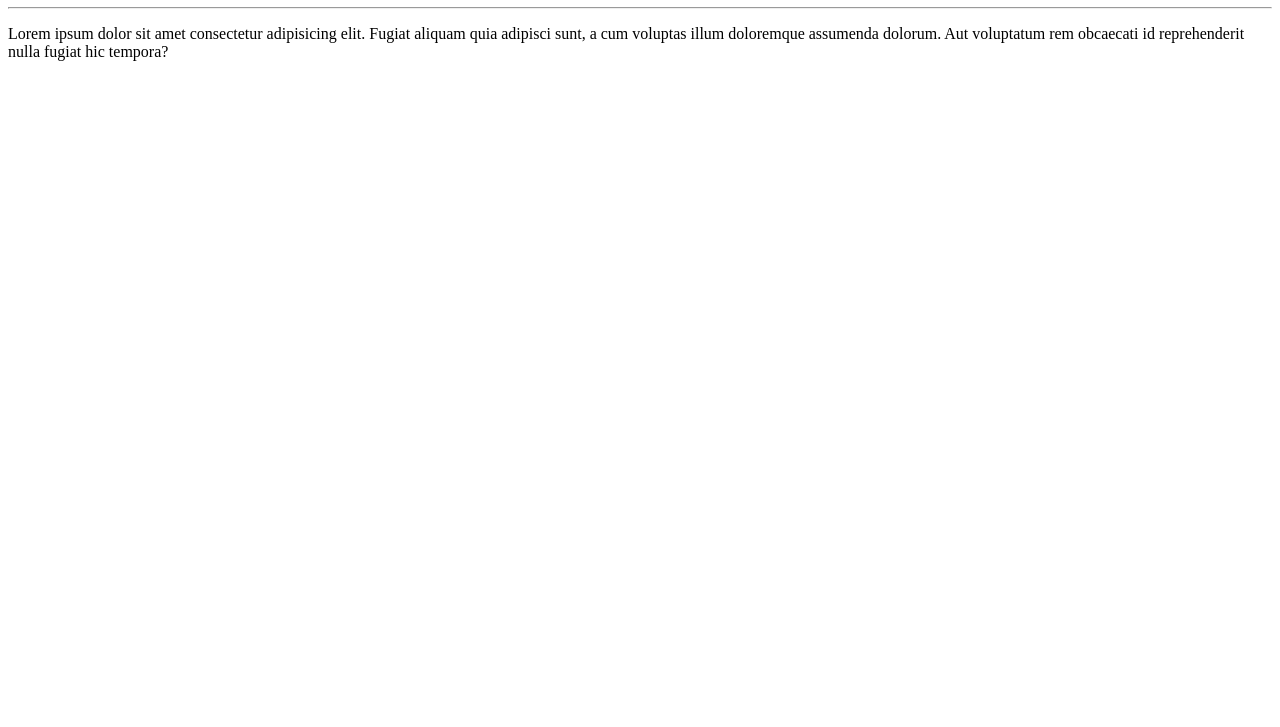
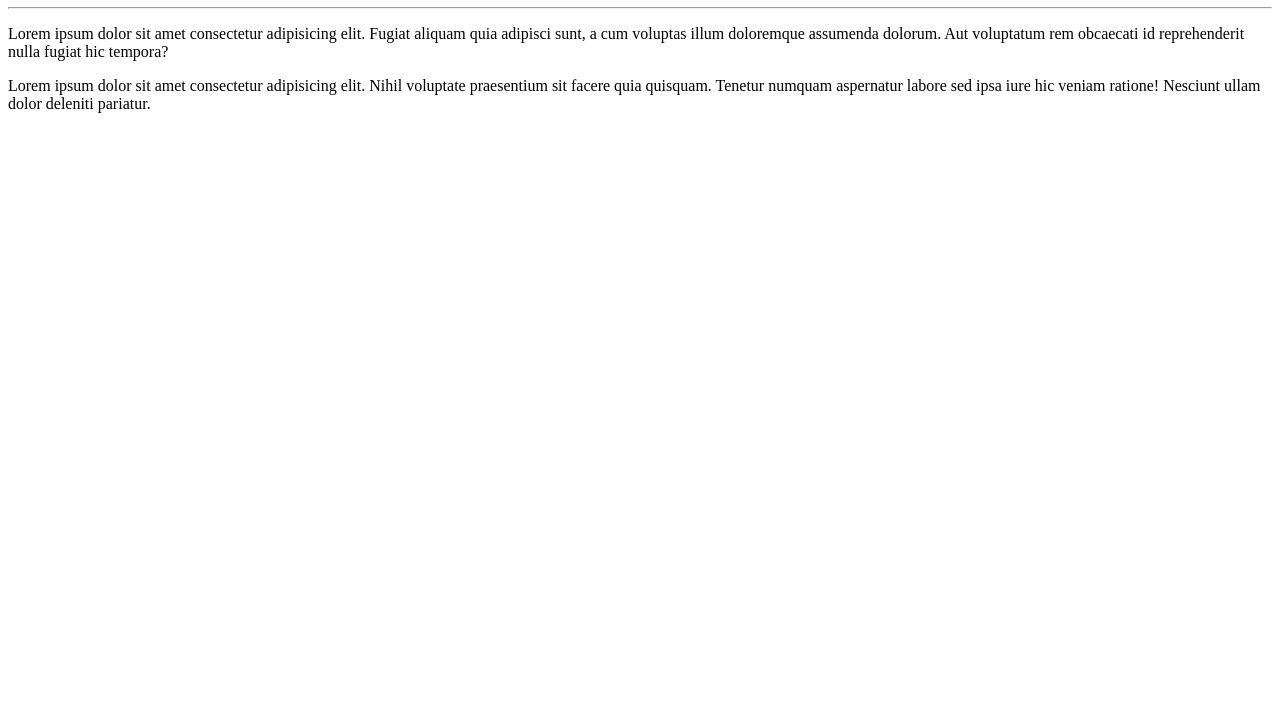
Before and after one commit to Sabrinaparussoli/OlaMundo, a plain HTML site: page SITE EXEMPLO/index.html in a window 1280 px wide. Shown: the part 73-800 px from the top of the page. Drawn offline with Linux system fonts and the light colour scheme.

Commit message:
adicionei um paragrafo

```diff
--- a/SITE EXEMPLO/index.html
+++ b/SITE EXEMPLO/index.html
@@ -10,5 +10,6 @@
     <h1>Olá, Mundo!</h1>
     <hr>
     <p>Lorem ipsum dolor sit amet consectetur adipisicing elit. Fugiat aliquam quia adipisci sunt, a cum voluptas illum doloremque assumenda dolorum. Aut voluptatum rem obcaecati id reprehenderit nulla fugiat hic tempora?</p>
+    <p>Lorem ipsum dolor sit amet consectetur adipisicing elit. Nihil voluptate praesentium sit facere quia quisquam. Tenetur numquam aspernatur labore sed ipsa iure hic veniam ratione! Nesciunt ullam dolor deleniti pariatur.</p>
 </body>
 </html>
```
